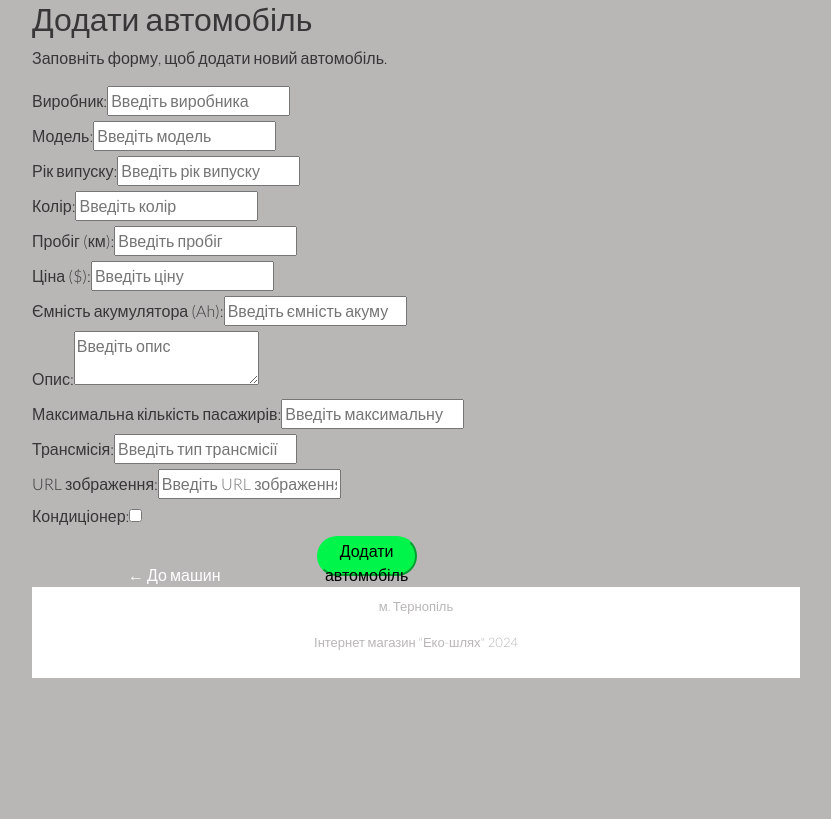
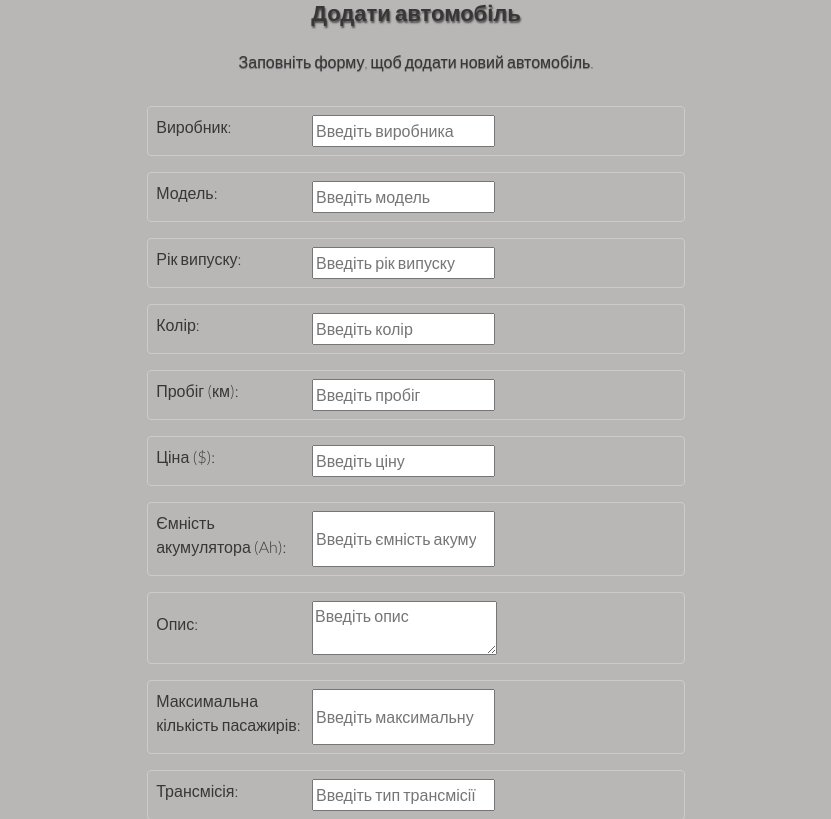
Before and after one commit to eco-way-shop/ecoway-client, a React (Create React App) app: page /add_car in a window 1280 px wide. Shown: the top 819 px of the page, without its empty margins (224-1055 px from the left). Built offline with nearby package versions, Linux system fonts and the light colour scheme.

Commit message:
Update App.scss

```diff
--- a/src/App.scss
+++ b/src/App.scss
@@ -52,6 +52,8 @@ body {
     color: #b9b6b6;
     text-align: center;
     font-size: 13px;
+    padding-left: 30px;
+    padding-right: 30px;
   }
 
   &__primary,
@@ -59,6 +61,8 @@ body {
     text-align: center;
     font-size: 25px;
     font-weight: 300;
+    padding-left: 30px;
+    padding-right: 30px;
   }
 
   &__left-title {
@@ -69,6 +73,8 @@ body {
     font-weight: 100;
     font-size: 14px;
     color: #000;
+    padding-left: 30px;
+    padding-right: 30px;
   }
 }
 
@@ -85,6 +91,9 @@ body {
   justify-content: center;
   align-items: center;
 }
+.call-action-text{
+width: 600px;
+}
 
 .footer {
   color: #b9b6b6;
@@ -93,13 +102,17 @@ body {
 }
 .submit,
 .btn-oval {
+  margin-left: 30px;
   font-weight: 500 !important;
   border-radius: 20px !important;
   background-color: #00f54b !important;
   border-color: #00f54b !important;
   color: #000 !important;
 }
-
+.img-fluid{
+  padding-left: 30px;
+    padding-right: 30px;
+}
 .btn-menu {
   font-weight: 500 !important;
   border-radius: 35px !important;
@@ -265,7 +278,7 @@ background-image: url('/imgs/menu.png') !important;
   background-color: #00f54b !important;
   border-color: #00f54b !important;
   color: #000 !important;
-  width: 100px;
+  width: fit-content;
   height: 40px;
   align-content: left;
 }
@@ -275,3 +288,52 @@ background-image: url('/imgs/menu.png') !important;
   padding-left: 6rem;
   padding-right: 6rem;
 }
+
+.add-car-form {
+  display: flex;
+  flex-direction: column;
+  gap: 1rem; /* Add some spacing between form rows */
+}
+.add-car-title{
+  align-self: center;
+    font-size: 22px;
+    font-weight: 700;
+    text-shadow: 1px 2px 2px rgba($color: #000, $alpha: 0.6);
+}
+.add-car-subtitle{
+  align-self: center;
+    font-weight: 100;
+    text-shadow: 0 1px 1px rgba($color: #000, $alpha: 0.4);
+}
+
+.form-row {
+  display: flex; /* Make each row a flexbox container */
+  align-items: center; /* Align items vertically in the row */
+}
+
+.form-group {
+  display: flex; /* Make each form group a flexbox container */
+  gap: 0.5rem; /* Add some spacing between label and input */
+}
+
+.form-label {
+  width: 30%; /* Set label width */
+  align-self: center;
+  text-align: left; /* Align labels to the left */
+}
+.ac-check,
+.input {
+  width: 70%;
+  align-self: center;
+  display: flex;
+  align-content: center;
+  flex: 1; /* Allow inputs to grow and fill remaining space */
+  padding: 0.5rem;
+  border: 1px solid #ccc;
+  border-radius: 4px;
+}
+
+.form-input input,
+.form-input textarea {
+  width: 100%; /* Set input width to 100% of its container */
+}
```
